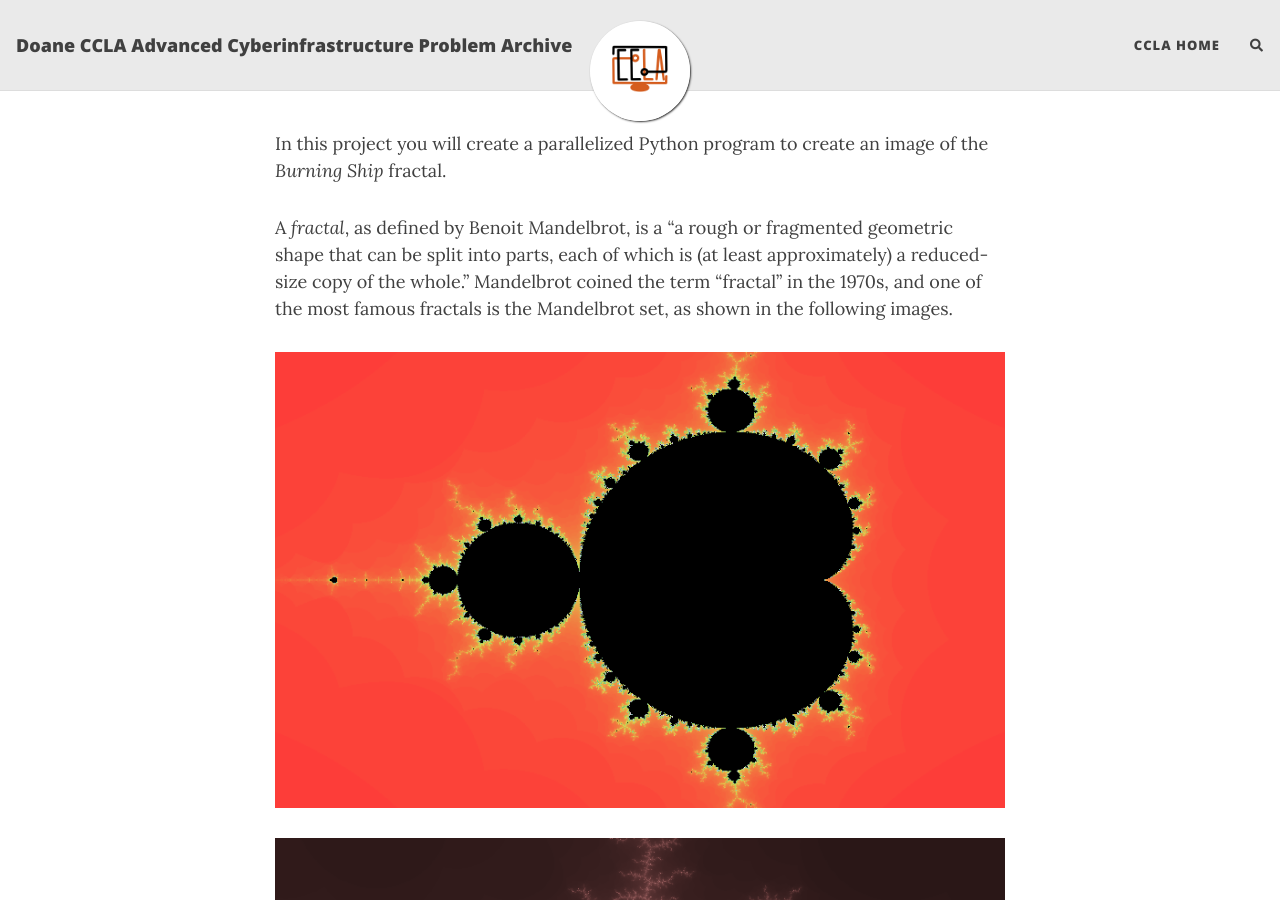
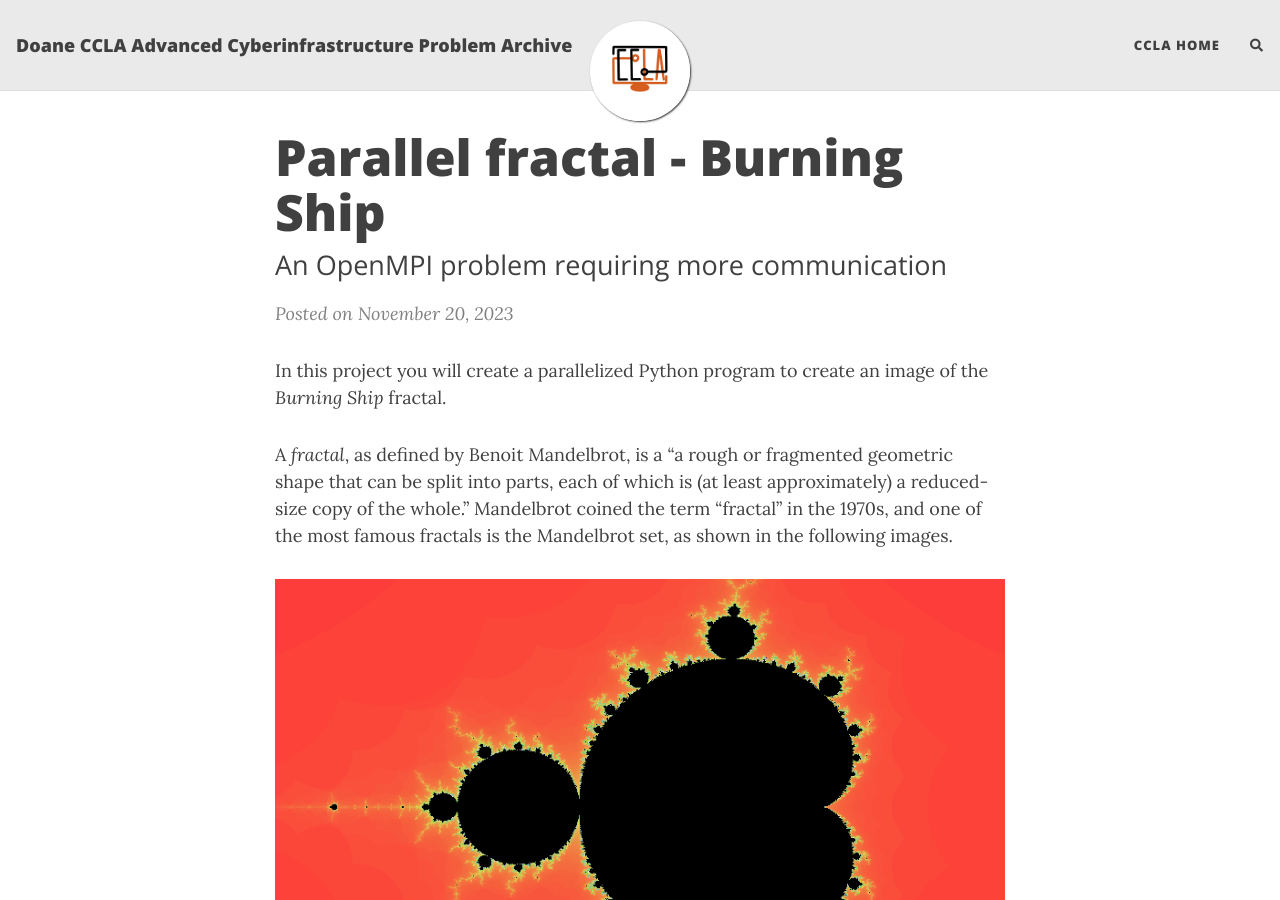
Before and after one commit to mmeysenburg/ccla-ci-problems, a Jekyll site: the page built from _posts/2023-11-20-burning-ship.md, in a window 1280 px wide and 900 px high. Built offline with Jekyll 4.4.1, drawn with Linux system fonts in a browser that asks for light colours; nearby versions of some CDN libraries; comment, search, counter and statistics services are not loaded.

Commit message:
Removed colon from YAML header in bs markdown

```diff
--- a/_posts/2023-11-20-burning-ship.md
+++ b/_posts/2023-11-20-burning-ship.md
@@ -1,6 +1,6 @@
 ---
 layout: post
-title: Parallel fractal: Burning Ship
+title: Parallel fractal - Burning Ship
 subtitle: An OpenMPI problem requiring more communication
 tags: [OpenMPI]
 comments: false
```
